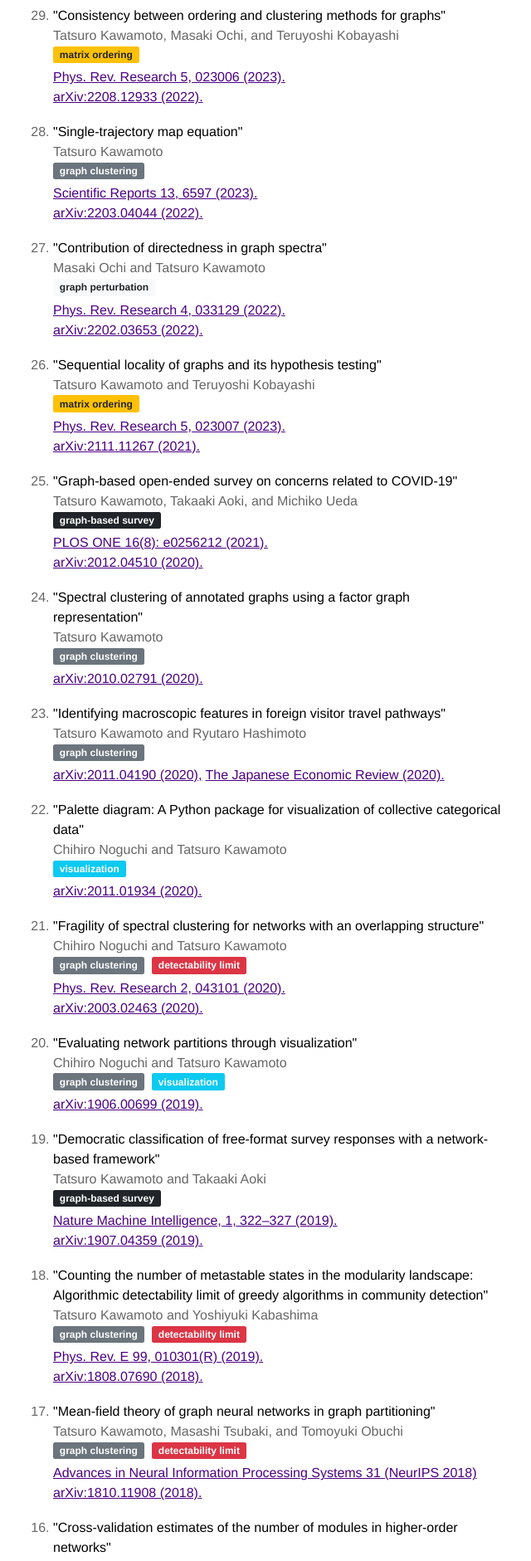
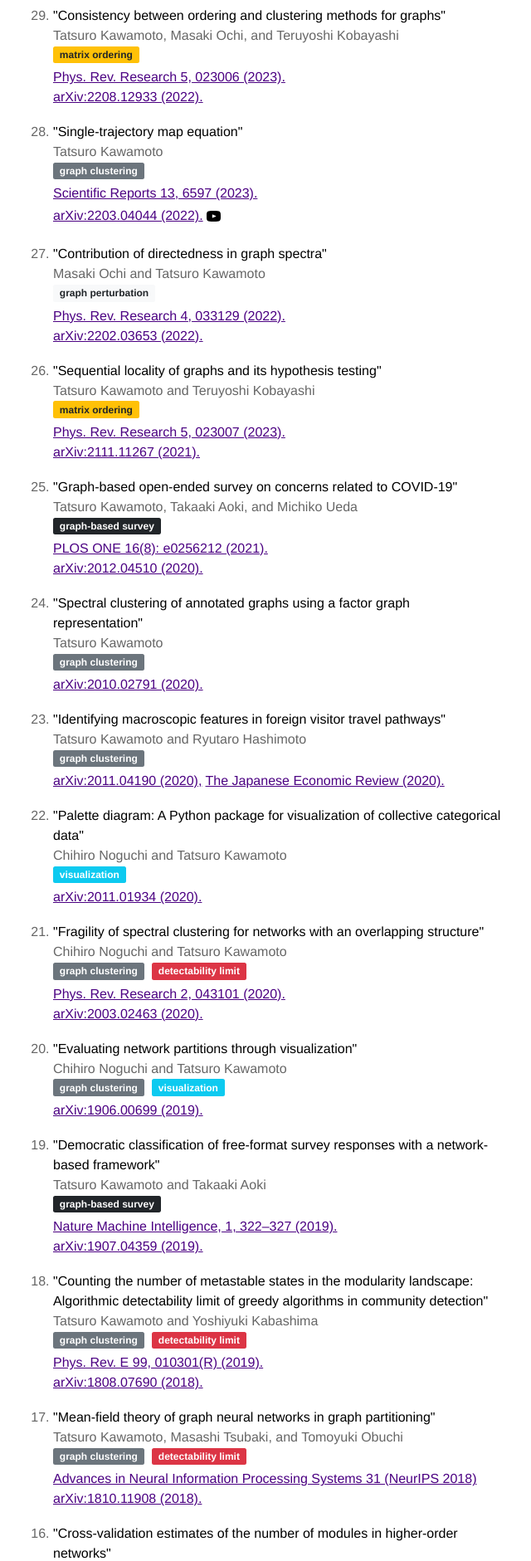
Before and after one commit to tatsuro-kawamoto/tatsuro-kawamoto.github.io, a Jekyll site: the page built from index.html, in a window 1280 px wide. Shown: the part 827-2708 px from the top of the page at 83% size, without its empty margins (316-956 px from the left). Built offline with Jekyll 4.4.1, drawn with Linux system fonts in a browser that asks for light colours.

Commit message:
Add youtube link

```diff
--- a/index.html
+++ b/index.html
@@ -36,6 +36,9 @@ title: Home
     </h4>
     <a href="https://www.nature.com/articles/s41598-023-33880-y" target="_blank">Scientific Reports 13, 6597 (2023).</a><br />
     <a href="https://arxiv.org/abs/2203.04044" target="_blank">arXiv:2203.04044 (2022).</a>
+    <a class="link" data-title="https://www.youtube.com/watch?v=q7wvVRAvgNA" href="https://www.youtube.com/watch?v=q7wvVRAvgNA" target="_blank">
+        <svg class="icon icon-youtube"><use xlink:href="#icon-youtube"></use></svg>
+    </a>
   </li>
   <br />
   <li>
```
Also changed, not shown: Gemfile.lock.
